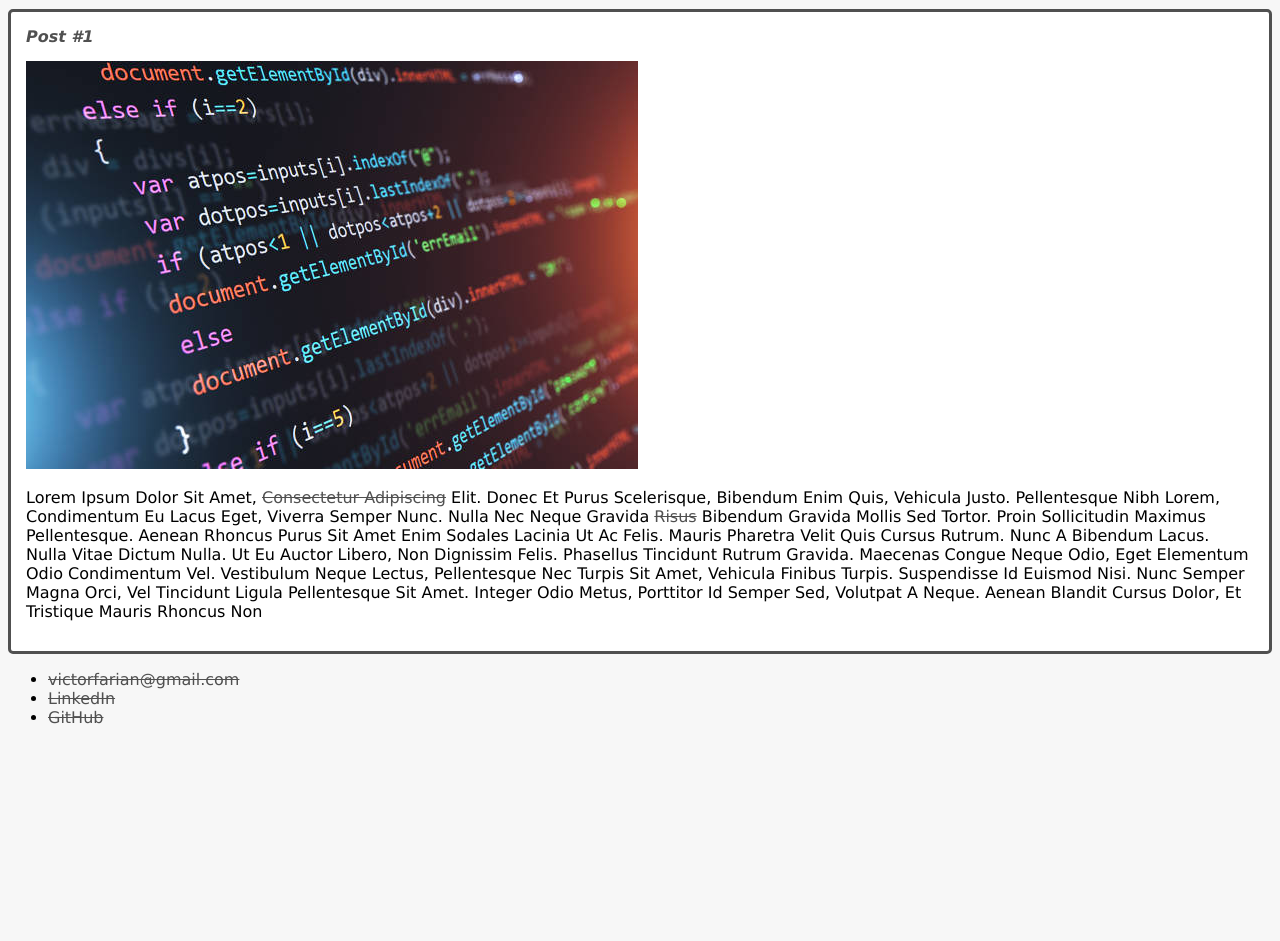
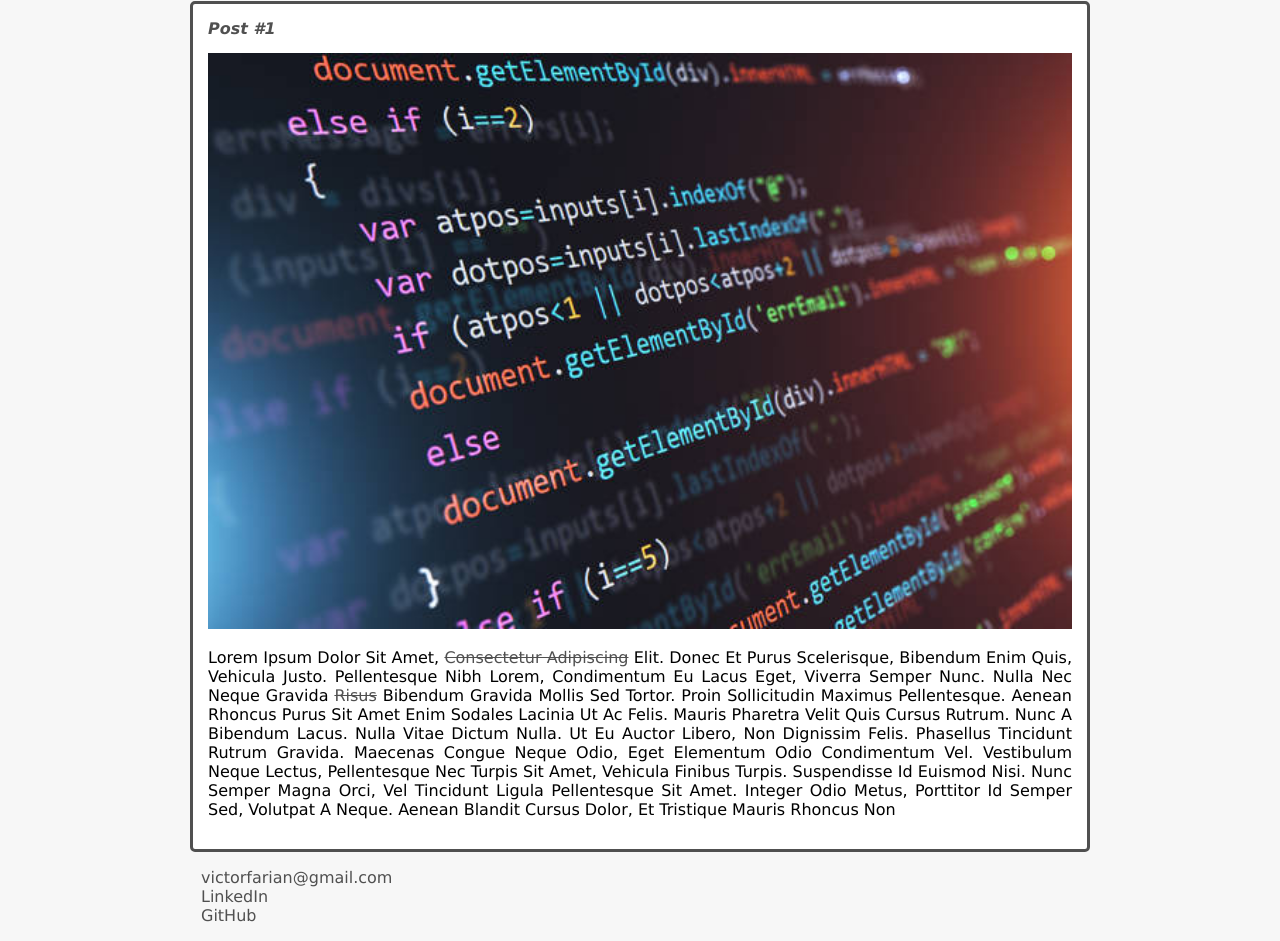
Before and after one commit to victot-exe/html-css, a plain HTML site: page index.html in a window 1280 px wide. Shown: the part 334-1275 px from the top of the page. Before the commit the page ends 1077 px from the top, so only its background shows below. Drawn offline with Linux system fonts and the light colour scheme.

Commit message:
Finalizando a estilização da pagina

```diff
--- a/index.html
+++ b/index.html
@@ -25,7 +25,7 @@
             </article>
         </section>
         <footer>
-            <ul>
+            <ul class="context_list">
                 <li>
                     <a href="mailto:victorfarian@gmail.com">victorfarian@gmail.com</a>
                 </li>
--- a/style.css
+++ b/style.css
@@ -1,7 +1,8 @@
 body{
     background: #f7f7f7;
     font-family: Verdana, Geneva, Tahoma, sans-serif;
-
+    max-width: 900px;
+    margin: auto;
 }
 
 .photo{
@@ -42,8 +43,19 @@ a{
     margin: 0;
     margin-bottom: 15px;
     text-transform: capitalize;
+    text-align: justify;
 }
 
 .post_image{
     margin-bottom: 15px;
+    width: 100%;
 }
+
+.context_list{
+    list-style-type: none;
+    padding-left: 11px;
+}
+
+.context_list li a{
+    text-decoration: none;
+}
```
Also changed, not shown: 1 other file.
